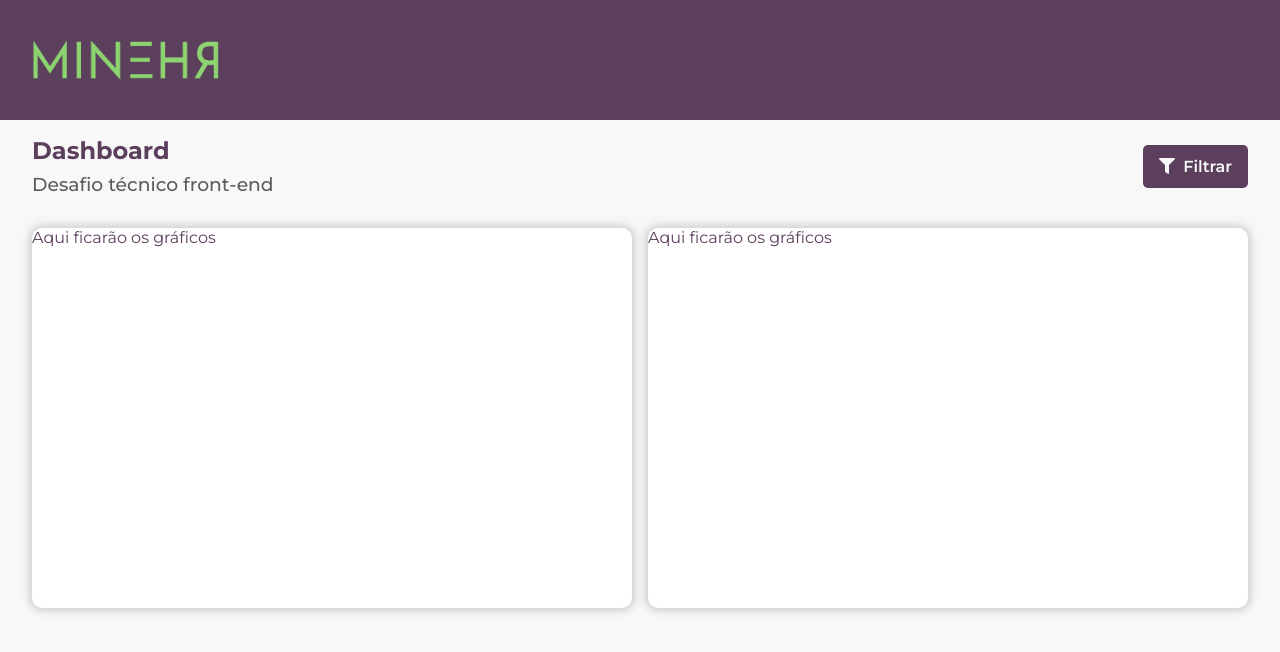
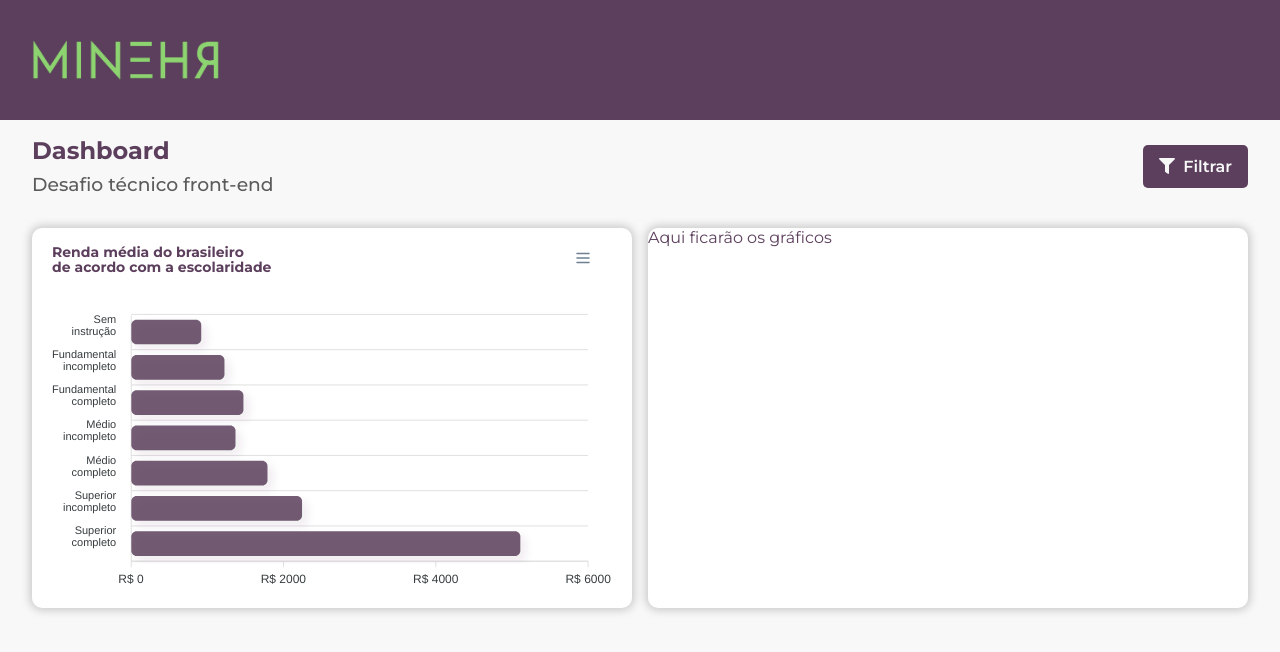
Before and after one commit to valderyjr/seletivoMineHR, a React (Vite) app: page / in a window 1280 px wide. Shown: the top 652 px of the page. Built offline with nearby package versions, Linux system fonts and the light colour scheme.

Commit message:
criando componenente de grafico de barras

```diff
--- a/package.json
+++ b/package.json
@@ -9,6 +9,7 @@
   },
   "dependencies": {
     "react": "^18.0.0",
+    "react-apexcharts": "^1.4.0",
     "react-dom": "^18.0.0",
     "react-icons": "^4.4.0",
     "react-router-dom": "^6.3.0",
--- /dev/null
+++ b/src/components/BarGraph/barGraph.scss
@@ -0,0 +1,10 @@
+.apexcharts-menu-icon {
+	transform: scale(1);
+	width: 40px;
+	height: 40px;
+
+	svg {
+		width: 40px;
+		height: 40px;
+	}
+}
--- /dev/null
+++ b/src/components/BarGraph/index.jsx
@@ -0,0 +1,98 @@
+import React, {useState} from 'react'
+import ReactApexCharts from 'react-apexcharts'
+import './barGraph.scss';
+
+function BarGraph() {
+	const [barGraph, setBarGraph] = useState({
+		series: [{
+      name: 'Renda média',
+			data: [918, 1223, 1472, 1368, 1788, 2242, 5108]
+    }],
+    options: {
+      chart: {
+        type: 'bar',
+				dropShadow: {
+					color: '#4b324b',
+					left: 5,
+					top: 5,
+					enabled: true,
+					opacity: 0.1
+				},
+				toolbar: {
+					show: true,
+					offsetY: 15,
+					offsetX: -30
+				}
+      },
+      plotOptions: {
+        bar: {
+          borderRadius: 5,
+          horizontal: true,
+        }
+      },
+			fill: {
+				colors: '#5c3f5c'
+			},
+			grid: {
+				padding: {
+					left: 20,
+					right: 20,
+					top: 15,
+					bottom: 15
+				}
+			},
+      dataLabels: {
+        enabled: false
+      },
+      xaxis: {
+				categories: [['Sem', 'instrução'], ['Fundamental', 'incompleto'], ['Fundamental', 'completo'], ['Médio', 'incompleto'], ['Médio', 'completo'], ['Superior', 'incompleto'], ['Superior', 'completo']],
+				labels: {
+					show: true,
+					formatter: valorLabel => `R$ ${valorLabel}`
+				},
+				tickAmount: 4
+			},
+			title: {
+				text: ['Renda média do brasileiro', 'de acordo com a escolaridade'],
+				align: 'left',
+				margin: 10,
+				offsetY: 10,
+				offsetX: 10,
+				style: {
+					fontWeight: 'bold',
+					color: '#5c3f5c'
+				}
+			},
+			tooltip: {
+				marker: {
+					show: false
+				},
+				shared: false,
+				y: {
+					formatter: rendaToolTip => `R$ ${rendaToolTip.toFixed(2)}`
+				}
+			},
+			responsive: [{
+				breakpoint: 700,
+				options: {
+					grid: {
+						padding: {
+							left: 5,
+							right: 5
+						}
+					},
+					xaxis: {
+						tickAmount: 3
+					}
+				}
+			}]
+    }
+	})
+	return (
+		<>
+			<ReactApexCharts height={'100%'} width={'100%'} type='bar' series={barGraph.series} options={barGraph.options}/>
+		</>
+	)
+}
+
+export default BarGraph
--- a/src/pages/Home/index.jsx
+++ b/src/pages/Home/index.jsx
@@ -1,6 +1,7 @@
 import React from 'react'
 import style from './Home.module.scss'
 import FilterButton from '../../components/FilterButton'
+import BarGraph from '../../components/BarGraph'
 
 function Home() {
 	return (
@@ -13,7 +14,8 @@ function Home() {
 				<FilterButton />
 			</header>
 			<section className={style.principal__graficos}>
-				<section className={style.grafico}>Aqui ficarão os gráficos</section>
+				{/* <section className={style.grafico}>Aqui ficarão os gráficos</section> */}
+				<section className={style.grafico}><BarGraph /></section>
 				<section className={style.grafico}>Aqui ficarão os gráficos</section>
 			</section>
 		</main>
```
Also changed, not shown: 1 other file (tests, documents, lock files or other folders).
